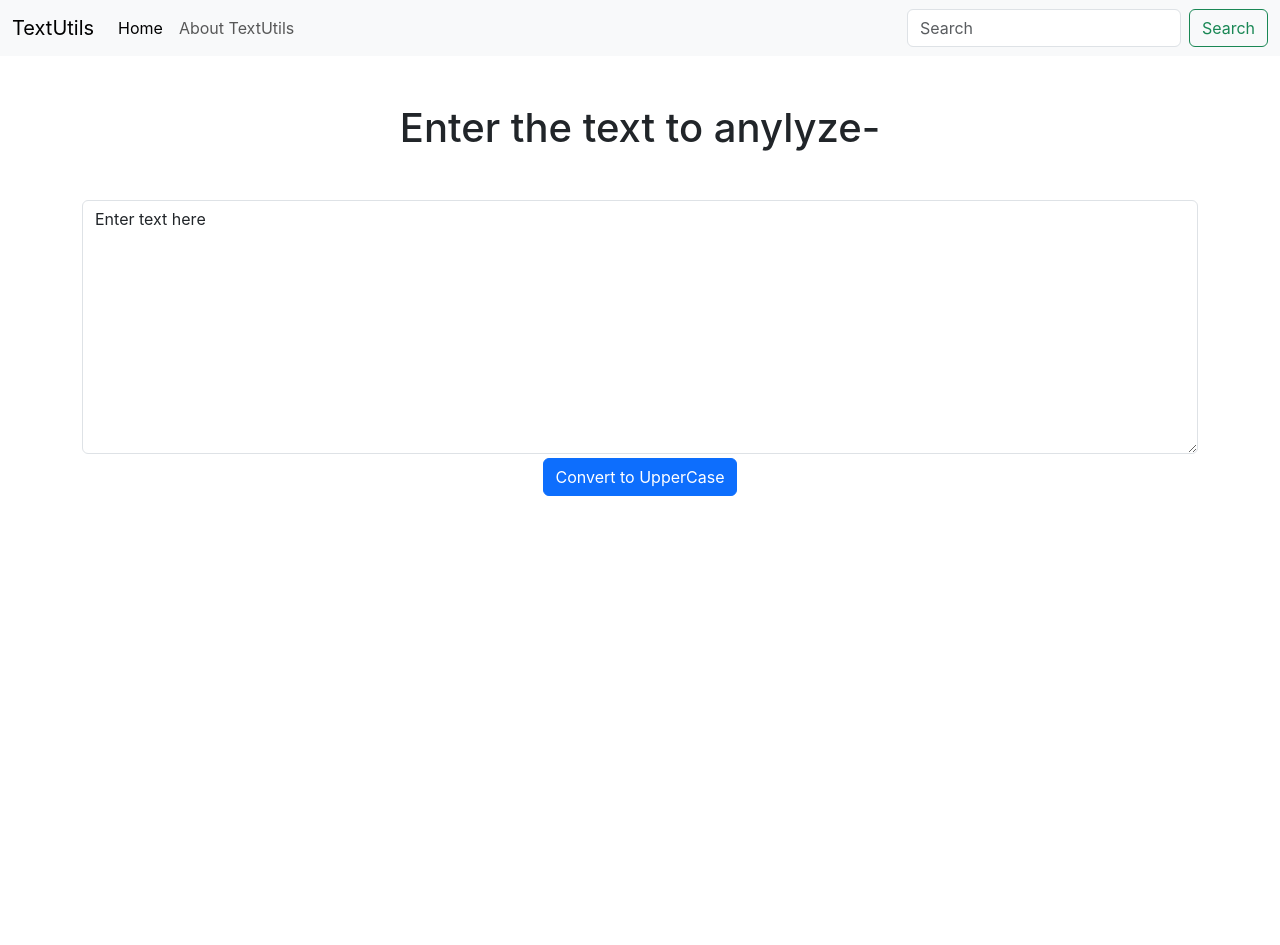
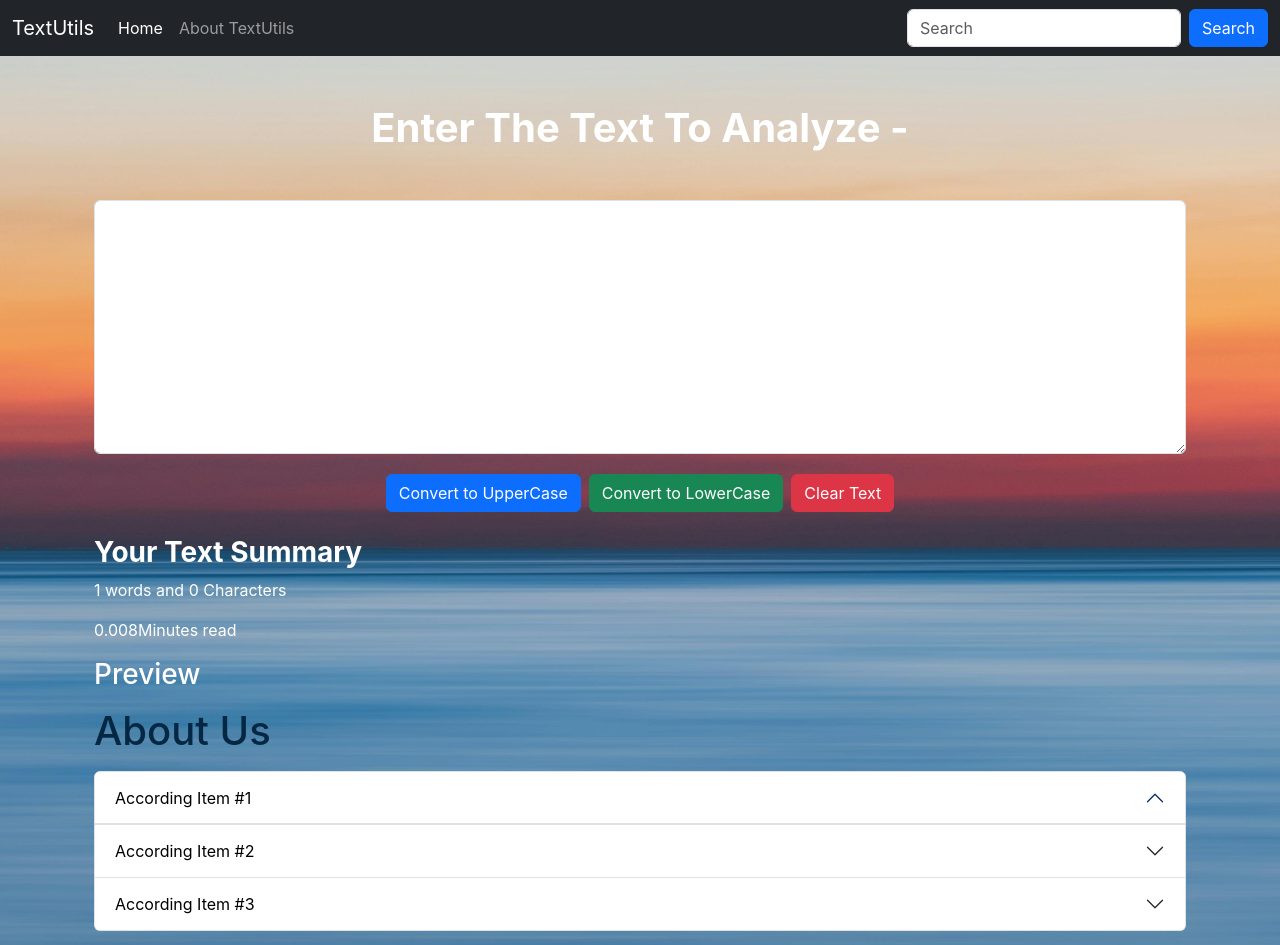
Before and after one commit to Lakshyack/ReactJS, a React (Create React App) app in the folder textutils/: page / in a window 1280 px wide. Shown: the top 945 px of the page. Before the commit the page ends 800 px from the top, so only its background shows below. Built offline with nearby package versions, Linux system fonts and the light colour scheme.

Commit message:
Create component for Dark mode

```diff
--- a/textutils/public/index.html
+++ b/textutils/public/index.html
@@ -26,6 +26,18 @@
     -->
     <title>React App</title>
     <link href="https://cdn.jsdelivr.net/npm/bootstrap@5.3.3/dist/css/bootstrap.min.css" rel="stylesheet" integrity="sha384-QWTKZyjpPEjISv5WaRU9OFeRpok6YctnYmDr5pNlyT2bRjXh0JMhjY6hW+ALEwIH" crossorigin="anonymous">
+    <style>
+      body{
+        background-image: url(pexels-abdghat-1631677.jpg);
+
+  background-size: cover;
+  background-position: center;
+
+      }
+      *{
+        color: white;
+      }
+    </style>
   </head>
   <body>
     <noscript>You need to enable JavaScript to run this app.</noscript>
--- a/textutils/src/App.css
+++ b/textutils/src/App.css
@@ -36,3 +36,10 @@
     transform: rotate(360deg);
   }
 }
+
+/* .b{
+  border: 2px solid rgb(151, 151, 151);
+} */
+body{
+  padding-bottom: 100px;
+}
--- a/textutils/src/App.js
+++ b/textutils/src/App.js
@@ -1,5 +1,6 @@
 import Navbar from './components/Navbar';
 import TextForm from './components/TextForm';
+import About from './components/About';
 import './App.css';
 
 
@@ -7,10 +8,10 @@ function App() {
   return (
     <>
 <Navbar title = "TextUtils" aboutText = "About TextUtils"/>
-<div className="container text-center" >
-<TextForm heading = "Enter the text to anylyze"/>
+<div className="container" >
+<TextForm heading = "Enter The Text To Analyze "/>
+<About/>
 </div>
-
     </>
   );
 }
--- /dev/null
+++ b/textutils/src/components/About.js
@@ -0,0 +1,127 @@
+import React, {useState} from "react";
+
+export default function About(props) {
+
+    const [myStyle, setMyStyle] = useState({
+        color: 'black',
+        backgroundColor: 'white'
+    })
+    const [btnText,setBtnext] = useState("Enable Dark mode")
+
+ const toggleStyle = ()=>{
+    if(myStyle.color == 'white'){
+           setMyStyle({
+            color: 'black',
+            backgroundColor: 'white'
+           })
+           setBtnext("Enable dark Mode")
+    }
+    else{
+        setMyStyle({
+            color: 'white',
+            backgroundColor: 'black'
+           })
+           setBtnext("Enable light Mode")
+    }
+ }
+  return (
+    <div className="container">
+      <h1
+        className="my-3"
+        style={{ color: props.mode === "dark" ? "white" : "#042743" }}
+      >
+        About Us
+      </h1>
+      <div className="accordion" id="accordionExample">
+        <div className="accordion-item">
+          <h2 className="accordion-header" id="headingOne">
+            <button
+              className="accordion-button"
+              type="button"
+              style={myStyle}
+              data-bs-toggle="collapse"
+              data-bs-target="#collapseOne"
+              aria-expanded="true"
+              aria-controls="collapseOne"
+            >
+                According Item #1
+              <strong>Analyze Your text </strong>
+            </button>
+          </h2>
+          <div
+            id="collapseOne"
+            className="accordion-collapse collapse show"
+            aria-labelledby="headingOne"
+            data-bs-parent="#accordionExample"
+          >
+            {/* <div className="accordion-body" style={myStyle}>
+              Textutils gives you a way to analyze your text quickly and
+              efficiently. Be it word count, character count or
+            </div> */}
+          </div>
+        </div>
+        <div className="accordion-item">
+          <h2 className="accordion-header" id="headingTwo">
+            <button
+              className="accordion-button collapsed"
+              style={myStyle}
+              type="button"
+              data-bs-toggle="collapse"
+              data-bs-target="#collapseTwo"
+              aria-expanded="false"
+              aria-controls="collapseTwo"
+            >
+            According Item #2
+              <strong>Free to use </strong>
+            </button>
+          </h2>
+          <div
+            id="collapseTwo"
+            className="accordion-collapse collapse"
+            aria-labelledby="headingTwo"
+            data-bs-parent="#accordionExample"
+          >
+            <div className="accordion-body" style={myStyle}>
+              TextUtils is a free character counter tool that provides instant
+              character count & word count statistics for a given text.
+              TextUtils reports the number of words and characters. Thus it is
+              suitable for writing text with word/ character limit.
+            </div>
+          </div>
+        </div>
+        <div className="accordion-item">
+          <h2 className="accordion-header" id="headingThree">
+            <button
+              className="accordion-button collapsed"
+              style={myStyle}
+              type="button"
+              data-bs-toggle="collapse"
+              data-bs-target="#collapseThree"
+              aria-expanded="false"
+              aria-controls="collapseThree"
+            >
+                                According Item #3
+              <strong>Browser Compatible </strong>
+            </button>
+          </h2>
+          <div
+            id="collapseThree"
+            className="accordion-collapse collapse"
+            aria-labelledby="headingThree"
+            data-bs-parent="#accordionExample"
+          >
+            <div className="accordion-body" style={myStyle}>
+              This word counter software works in any web browsers such as
+              Chrome, Firefox, Internet Explorer, Safari, Opera. It suits to
+              count characters in facebook, blog, books, excel document, pdf
+              document, essays, etc.
+            </div>
+          </div>
+        </div>
+      </div>
+     <div className="container text-center">
+     <button type="button" onClick={toggleStyle} className="btn btn-primary my-3 mx-2">{btnText}</button>
+     </div>
+    </div>
+  );
+}
--- a/textutils/src/components/Navbar.js
+++ b/textutils/src/components/Navbar.js
@@ -3,7 +3,7 @@ import PropTypes from 'prop-types';
 
 export default function Navbar(props) {
   return (
-    <nav className="navbar navbar-expand-lg bg-body-tertiary">
+    <nav className="navbar navbar-expand-lg navbar-dark bg-dark">
       <div className="container-fluid">
         <a className="navbar-brand" href="/">{props.title}</a>
         <button className="navbar-toggler" type="button" data-bs-toggle="collapse" data-bs-target="#navbarSupportedContent" aria-controls="navbarSupportedContent" aria-expanded="false" aria-label="Toggle navigation">
@@ -20,7 +20,7 @@ export default function Navbar(props) {
           </ul>
           <form className="d-flex" role="search">
             <input className="form-control me-2" type="search" placeholder="Search" aria-label="Search"/>
-            <button className="btn btn-outline-success" type="submit">Search</button>
+            <button className="btn btn-primary" type="submit">Search</button>
           </form>
         </div>
       </div>
--- a/textutils/src/components/TextForm.js
+++ b/textutils/src/components/TextForm.js
@@ -4,26 +4,48 @@ import PropTypes from 'prop-types';
 
 export default function TextForm(props) {
     const handleUpClick = ()=>{
-        console.log("button was clicked" + text)
+        // console.log("button was clicked" + text)
         let newText =  text.toUpperCase();
         setText(newText);
     }
+    const handleLoClick = ()=>{
+      // console.log("button was clicked" + text)
+      let newText =  text.toLowerCase();
+      setText(newText);
+  }
+    const handleClearClick = ()=>{
+      // console.log("button was clicked" + text)
+      let newText =  "";
+      setText(newText);
+  }
+
     const handleOnChange = (event)=>{
-        console.log("button was onChange")
+        // console.log("button was onChange")
         setText(event.target.value)
 
     }
-    const [text,setText] = useState('Enter text here');// this is a state
+    const [text,setText] = useState('');// this is a state
     // // text = "new text" // wrong wayy to change the value of variable {text}
     // setText("Enter text here--") // this is the correct way to change the value of variable {text}
   return (
-    <div>
+    <>
+    <div className='container text-center'>
          <div className='mb-1'>
-            <h1 className='my-5'>{props.heading}- </h1>
+            <h1 className='my-5'><b>{props.heading}- </b></h1>
             <textarea name="" id="" value={text} onChange={handleOnChange} className='form-control' cols="10" rows="10"></textarea>
          </div>
-         <button className='btn btn-primary' onClick={handleUpClick}>Convert to UpperCase</button>
+         <button className='btn btn-primary my-3 mx-1' onClick={handleUpClick}>Convert to UpperCase</button>
+         <button className='btn btn-success my-3 mx-1' onClick={handleLoClick}>Convert to LowerCase</button>
+         <button className='btn btn-danger my-3 mx-1' onClick={handleClearClick}>Clear Text</button>
     </div>
+    <div className="container my-2 b">
+      <h3><b>Your Text Summary</b></h3>
+      <p>{text.split(" ").length} words and {text.length} Characters</p>
+      <p>{0.008 * text.split(" ").length}Minutes read</p>
+      <h3>Preview</h3>
+      <p>{text}</p>
+    </div>
+    </>
   )
 }
 TextForm.prototype ={
```
Also changed, not shown: textutils/public/Pink Watercolor Gradient Flower Linktree.png (added), textutils/public/pexels-abdghat-1631677.jpg (added).
